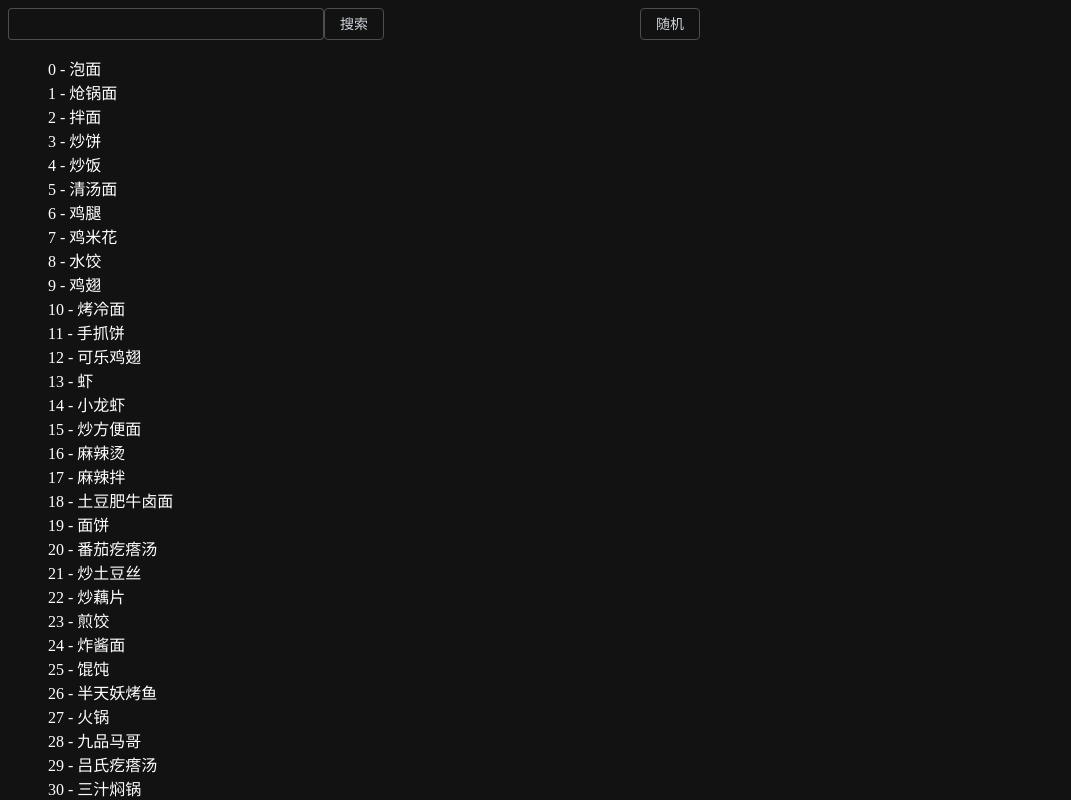
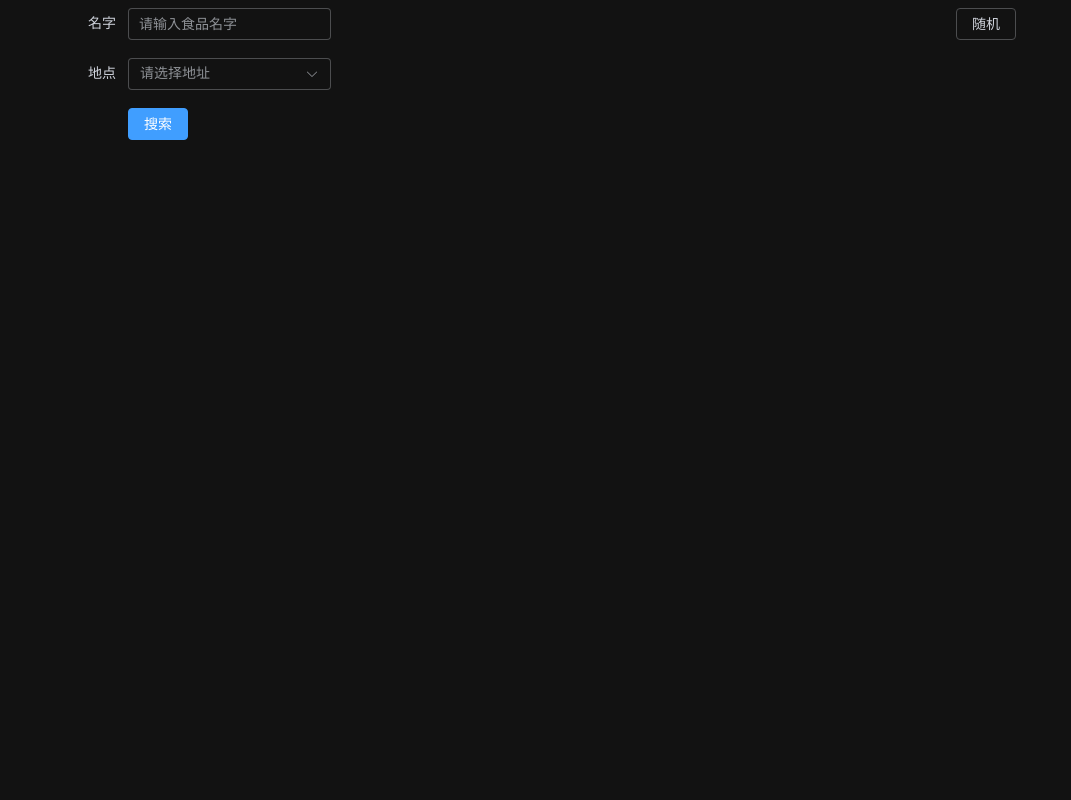
Before and after one commit to xk-hub/order-food, a Vue app: page / in a window 1280 px wide. Shown: the top 800 px of the page, without its empty margins (0-1071 px from the left). Built offline with nearby package versions, Linux system fonts and the light colour scheme.

Commit message:
增加根据地址搜索

```diff
--- a/src/utils/foods.json
+++ b/src/utils/foods.json
@@ -93,13 +93,25 @@
         "name": "火锅"
     },
     {
-        "name": "九品马哥"
+        "name": "九品马哥",
+        "address": [
+            "天悦府"
+        ]
     },
     {
-        "name": "吕氏疙瘩汤"
+        "name": "吕氏疙瘩汤",
+        "address": [
+            "万达",
+            "融创贸"
+        ]
     },
     {
-        "name": "三汁焖锅"
+        "name": "三汁焖锅",
+        "address": [
+            "万达",
+            "丁豪广场",
+            "融创贸"
+        ]
     },
     {
         "name": "黄焖鸡"
--- a/src/views/FoodsList.vue
+++ b/src/views/FoodsList.vue
@@ -1,15 +1,35 @@
 <template>
   <el-row>
     <el-col :span="12">
-      <el-row :span="12">
-        <el-col :span="12">
-          <el-input v-model="searchInput"></el-input>
-        </el-col>
-        <el-col :span="12">
-          <el-button @click="search">搜索</el-button>
-        </el-col>
+      <el-row>
+        <el-form :model="form" label-width="120px">
+          <el-form-item label="名字">
+            <el-input v-model="form.name" placeholder="请输入食品名字" />
+          </el-form-item>
+          <el-form-item label="地点">
+            <el-select
+              v-model="form.address"
+              placeholder="请选择地址"
+            >
+              <el-option
+                v-for="(item, index) in addressOptions"
+                :key="index"
+                :label="item"
+                :value="item"
+              />
+            </el-select>
+          </el-form-item>
+          <!-- <el-form-item label="是否到店">
+            <el-switch v-model="form.delivery" />
+          </el-form-item> -->
+
+          <el-form-item>
+            <el-button type="primary" @click="search">搜索</el-button>
+            <!-- <el-button>Cancel</el-button> -->
+          </el-form-item>
+        </el-form>
       </el-row>
-      <el-row>
+      <el-row v-show="showFoodList">
         <el-col>
           <ul class="food-list-ul">
             <li v-for="(value, key) in foodArr" :key="key">
@@ -23,10 +43,12 @@
     </el-col>
     <el-col :span="12">
       <el-row>
-        <el-button @click="randomFood">随机</el-button>
-      </el-row>
-      <el-row>
-        {{ randomResult.name }}
+        <el-col :span="12">
+          {{ randomResult.name }}
+        </el-col>
+        <el-col :span="12">
+          <el-button @click="randomFood">随机</el-button>
+        </el-col>
       </el-row>
     </el-col>
   </el-row>
@@ -35,44 +57,64 @@
 <script setup lang="ts">
 import foodList from '../utils/foods.json';
 import { ref, reactive } from 'vue';
-/**
- * 搜索条件
- */
-const searchInput = ref('');
-/**
- * 食品列表
- */
-const foodArr = reactive([...foodList] as any);
-/**
- * 搜索事件
- */
+/** 搜索条件 */
+const form = reactive({
+  address: '',
+  name: '',
+  delivery: false,
+});
+/** 食品列表 */
+const foodArr = reactive([] as any);
+/** 是否显示食品列表 */
+const showFoodList = ref(false);
+/** 地址options */
+const addressOptions = ref([] as any);
+/** 初始化address下拉列表 */
+const initOptions = function () {
+  let addressList = [] as String[];
+  foodList.forEach((food) => {
+    if (food.address) {
+      addressList.push(...food.address);
+    }
+  });
+  addressOptions.value.push(...Array.from(new Set(addressList)));
+};
+initOptions();
+/** 搜索事件 */
 const search = function () {
   // 1. 清空原始列表
   foodArr.splice(0, foodArr.length);
   // 2. 如果检索条件为空，则显示全部
-  if (searchInput.value === '' || searchInput.value === undefined) {
-    foodArr.push(...foodList);
+  if (form.name === '' && form.address === '') {
+    showFoodList.value = false;
     return;
   }
+  showFoodList.value = true;
   // 3. 如果检索条件存在，则显示检索内容
   foodList.forEach((food) => {
-    if (food.name.indexOf(searchInput.value) >= 0) {
-      foodArr.push(food);
+    if (!!form.name && food.name.indexOf(form.name) < 0) {
+      return;
     }
+    if (!!form.address && !food.address?.includes(form.address)) {
+      return;
+    }
+    foodArr.push(food);
   });
 };
 
-/**
- * 随机结果
- */
-const randomResult = ref({} as any)
-/**
- * 随机食物
- */
+/** 随机结果 */
+const randomResult = ref({} as any);
+/** 随机食物 */
 const randomFood = () => {
-  let size = foodArr.length;
+  let list = [] as any;
+  if (form.name === '') {
+    list = foodList;
+  } else {
+    list = foodArr;
+  }
+  let size = list.length;
   let randomNum = Math.trunc(Math.random() * size);
-  randomResult.value = foodArr[randomNum];
+  randomResult.value = list[randomNum];
 };
 </script>
 
```
